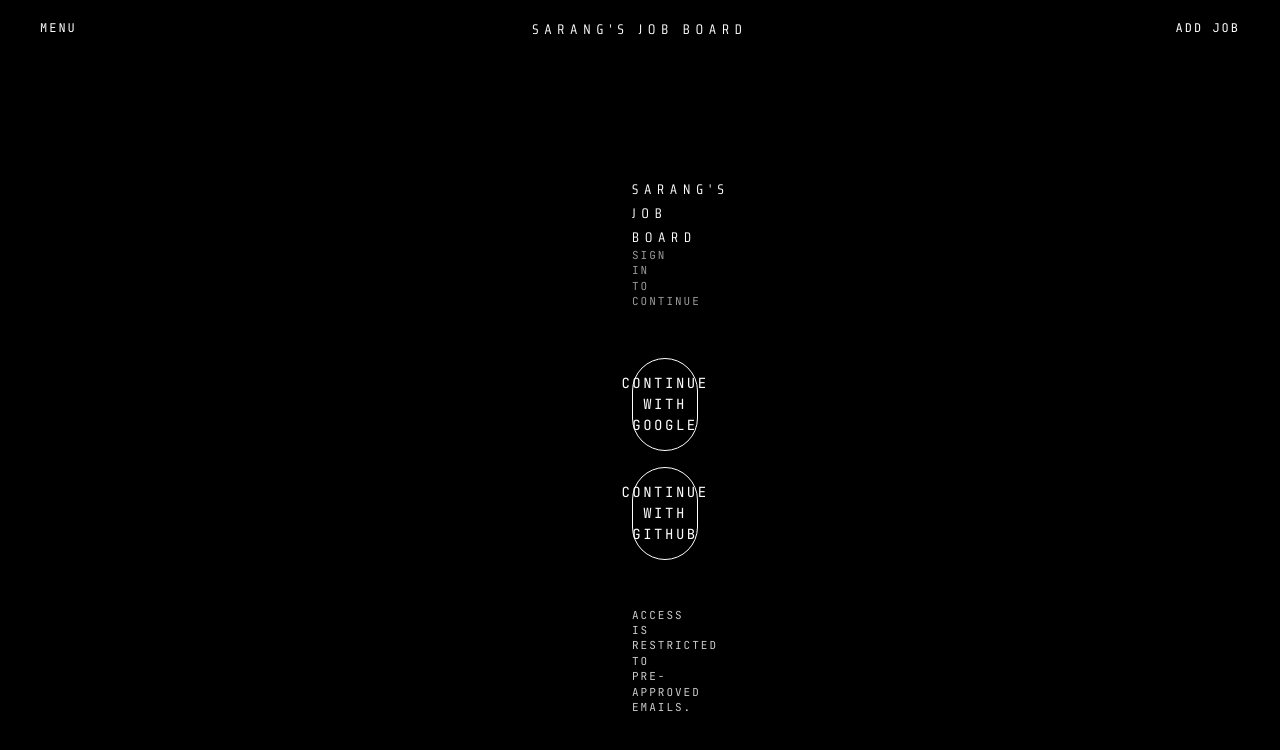
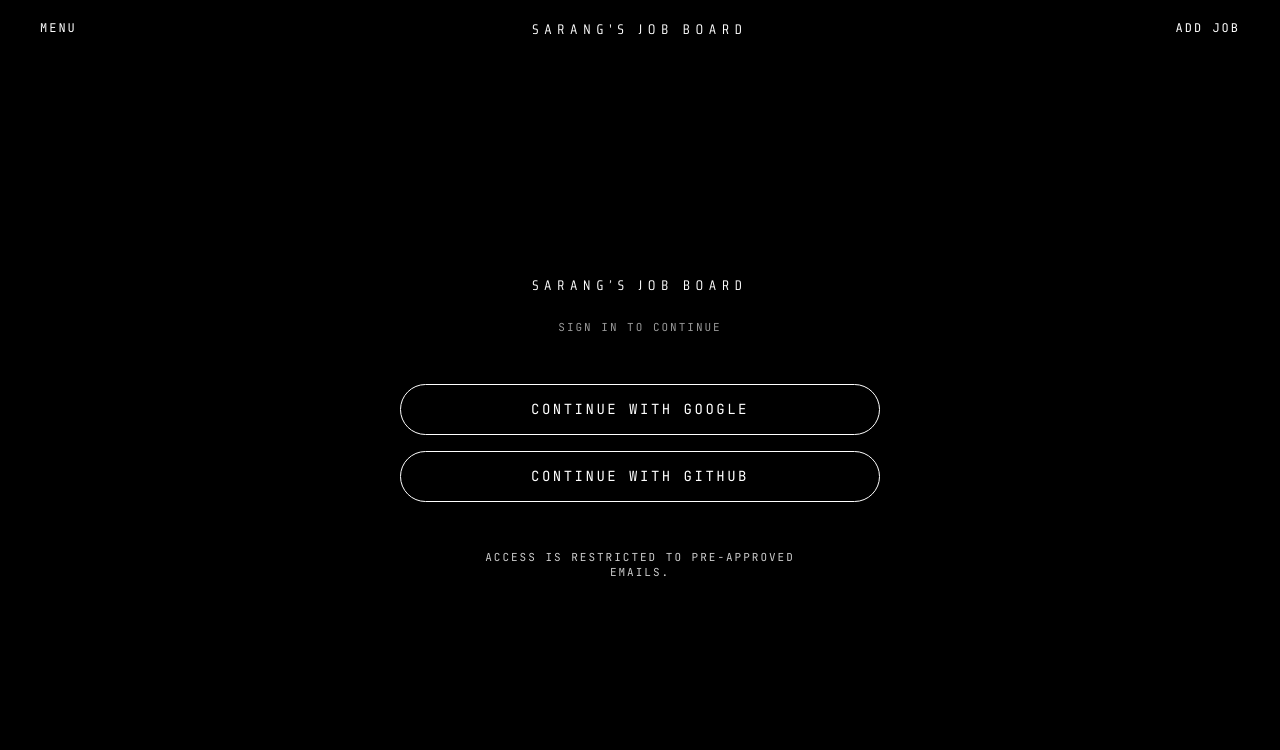
Before and after one commit to sarangnikhade/sarangs-job-board, a Next.js app: page /signin in a window 1280 px wide. Shown: the top 750 px of the page. Built offline with nearby package versions, Linux system fonts and the light colour scheme; no server answers.

Commit message:
Auth: singular table names to match @auth/drizzle-adapter defaults; signin page bulletproof styles

```diff
--- a/app/signin/page.tsx
+++ b/app/signin/page.tsx
@@ -1,5 +1,4 @@
 import { signIn } from "@/auth";
-import { Wordmark } from "@/components/brand/Wordmark";
 
 type SearchParams = Promise<{ error?: string; from?: string }>;
 
@@ -8,28 +7,67 @@ export default async function SignInPage(props: { searchParams: SearchParams })
   const errorKind = params.error;
 
   return (
-    <main className="min-h-[80vh] flex items-center justify-center px-6">
-      <div className="max-w-md w-full text-center py-[120px]">
-        <Wordmark className="mb-6" />
-        <p className="caption-uppercase mb-12">SIGN IN TO CONTINUE</p>
+    <main
+      style={{
+        display: "flex",
+        alignItems: "center",
+        justifyContent: "center",
+        minHeight: "calc(100vh - 56px)",
+        padding: "120px 24px",
+      }}
+    >
+      <div style={{ width: "100%", maxWidth: 480, textAlign: "center" }}>
+        <h1
+          style={{
+            fontFamily: "var(--font-display)",
+            fontSize: 14,
+            letterSpacing: "6px",
+            textTransform: "uppercase",
+            color: "var(--color-on-dark)",
+            margin: 0,
+            marginBottom: 24,
+            whiteSpace: "nowrap",
+          }}
+        >
+          SARANG&rsquo;S JOB BOARD
+        </h1>
+
+        <p
+          className="caption-uppercase"
+          style={{ marginBottom: 48 }}
+        >
+          SIGN IN TO CONTINUE
+        </p>
 
         {errorKind === "not_allowed" && (
           <p
-            className="caption-uppercase mb-12"
-            style={{ color: "var(--color-warning)" }}
+            className="caption-uppercase"
+            style={{
+              color: "var(--color-warning)",
+              marginBottom: 32,
+              maxWidth: 320,
+              marginLeft: "auto",
+              marginRight: "auto",
+            }}
           >
-            THIS EMAIL IS NOT ON THE ALLOW-LIST. CONTACT THE OWNER.
+            THIS EMAIL IS NOT ON THE ALLOW-LIST.
+            <br />
+            CONTACT THE OWNER.
           </p>
         )}
 
-        <div className="flex flex-col gap-4">
+        <div style={{ display: "flex", flexDirection: "column", gap: 16 }}>
           <form
             action={async () => {
               "use server";
               await signIn("google", { redirectTo: params.from ?? "/" });
             }}
           >
-            <button type="submit" className="btn-primary w-full">
+            <button
+              type="submit"
+              className="btn-primary"
+              style={{ width: "100%" }}
+            >
               CONTINUE WITH GOOGLE
             </button>
           </form>
@@ -39,15 +77,25 @@ export default async function SignInPage(props: { searchParams: SearchParams })
               await signIn("github", { redirectTo: params.from ?? "/" });
             }}
           >
-            <button type="submit" className="btn-primary w-full">
+            <button
+              type="submit"
+              className="btn-primary"
+              style={{ width: "100%" }}
+            >
               CONTINUE WITH GITHUB
             </button>
           </form>
         </div>
 
         <p
-          className="caption-uppercase mt-12"
-          style={{ color: "var(--color-muted-soft)" }}
+          className="caption-uppercase"
+          style={{
+            color: "var(--color-muted-soft)",
+            marginTop: 48,
+            maxWidth: 360,
+            marginLeft: "auto",
+            marginRight: "auto",
+          }}
         >
           ACCESS IS RESTRICTED TO PRE-APPROVED EMAILS.
         </p>
--- a/db/schema.ts
+++ b/db/schema.ts
@@ -8,7 +8,7 @@ import {
 
 /* ---------- NextAuth (Auth.js) tables ---------- */
 
-export const users = sqliteTable("users", {
+export const users = sqliteTable("user", {
   id: text("id").primaryKey(),
   name: text("name"),
   email: text("email").unique(),
@@ -17,7 +17,7 @@ export const users = sqliteTable("users", {
 });
 
 export const accounts = sqliteTable(
-  "accounts",
+  "account",
   {
     userId: text("userId")
       .notNull()
@@ -37,7 +37,7 @@ export const accounts = sqliteTable(
 );
 
 export const verificationTokens = sqliteTable(
-  "verificationTokens",
+  "verificationToken",
   {
     identifier: text("identifier").notNull(),
     token: text("token").notNull(),
--- a/lib/db.ts
+++ b/lib/db.ts
@@ -42,7 +42,7 @@ async function init(client: Client): Promise<void> {
       updated_at INTEGER NOT NULL
     );
 
-    CREATE TABLE IF NOT EXISTS users (
+    CREATE TABLE IF NOT EXISTS user (
       id TEXT PRIMARY KEY,
       name TEXT,
       email TEXT UNIQUE,
@@ -50,8 +50,8 @@ async function init(client: Client): Promise<void> {
       image TEXT
     );
 
-    CREATE TABLE IF NOT EXISTS accounts (
-      userId TEXT NOT NULL REFERENCES users(id) ON DELETE CASCADE,
+    CREATE TABLE IF NOT EXISTS account (
+      userId TEXT NOT NULL REFERENCES user(id) ON DELETE CASCADE,
       type TEXT NOT NULL,
       provider TEXT NOT NULL,
       providerAccountId TEXT NOT NULL,
@@ -65,7 +65,7 @@ async function init(client: Client): Promise<void> {
       PRIMARY KEY (provider, providerAccountId)
     );
 
-    CREATE TABLE IF NOT EXISTS verificationTokens (
+    CREATE TABLE IF NOT EXISTS verificationToken (
       identifier TEXT NOT NULL,
       token TEXT NOT NULL,
       expires INTEGER NOT NULL,
@@ -74,7 +74,7 @@ async function init(client: Client): Promise<void> {
 
     CREATE TABLE IF NOT EXISTS resumes (
       id INTEGER PRIMARY KEY AUTOINCREMENT,
-      user_id TEXT REFERENCES users(id) ON DELETE CASCADE,
+      user_id TEXT REFERENCES user(id) ON DELETE CASCADE,
       label TEXT NOT NULL,
       text TEXT,
       file_name TEXT,
@@ -85,7 +85,7 @@ async function init(client: Client): Promise<void> {
 
     CREATE TABLE IF NOT EXISTS jobs (
       id INTEGER PRIMARY KEY AUTOINCREMENT,
-      user_id TEXT REFERENCES users(id) ON DELETE CASCADE,
+      user_id TEXT REFERENCES user(id) ON DELETE CASCADE,
       title TEXT NOT NULL,
       company TEXT NOT NULL,
       location TEXT,
@@ -122,9 +122,9 @@ async function init(client: Client): Promise<void> {
   await ensureColumn(client, "jobs", "resume_id",
     "ALTER TABLE jobs ADD COLUMN resume_id INTEGER REFERENCES resumes(id) ON DELETE SET NULL");
   await ensureColumn(client, "jobs", "user_id",
-    "ALTER TABLE jobs ADD COLUMN user_id TEXT REFERENCES users(id) ON DELETE CASCADE");
+    "ALTER TABLE jobs ADD COLUMN user_id TEXT REFERENCES user(id) ON DELETE CASCADE");
   await ensureColumn(client, "resumes", "user_id",
-    "ALTER TABLE resumes ADD COLUMN user_id TEXT REFERENCES users(id) ON DELETE CASCADE");
+    "ALTER TABLE resumes ADD COLUMN user_id TEXT REFERENCES user(id) ON DELETE CASCADE");
 
   const now = Date.now();
 
--- /dev/null
+++ b/scripts/drop-auth-tables.ts
@@ -0,0 +1,25 @@
+import { createClient } from "@libsql/client";
+
+/**
+ * One-off: drop the plural NextAuth tables left over from the first
+ * attempt. They were empty (no successful sign-ins yet) so this is safe.
+ * The app's getDb init will recreate them with the singular names the
+ * @auth/drizzle-adapter expects.
+ */
+async function main() {
+  const url = process.env.TURSO_DATABASE_URL ?? "file:db/data.sqlite";
+  const authToken = process.env.TURSO_AUTH_TOKEN;
+  const client = createClient({ url, authToken });
+
+  console.log("Connecting to:", url);
+  for (const t of ["users", "accounts", "verificationTokens"]) {
+    console.log(`  dropping ${t} if it exists…`);
+    await client.execute(`DROP TABLE IF EXISTS ${t}`);
+  }
+  console.log("Done.");
+}
+
+main().catch((e) => {
+  console.error(e);
+  process.exit(1);
+});
```
